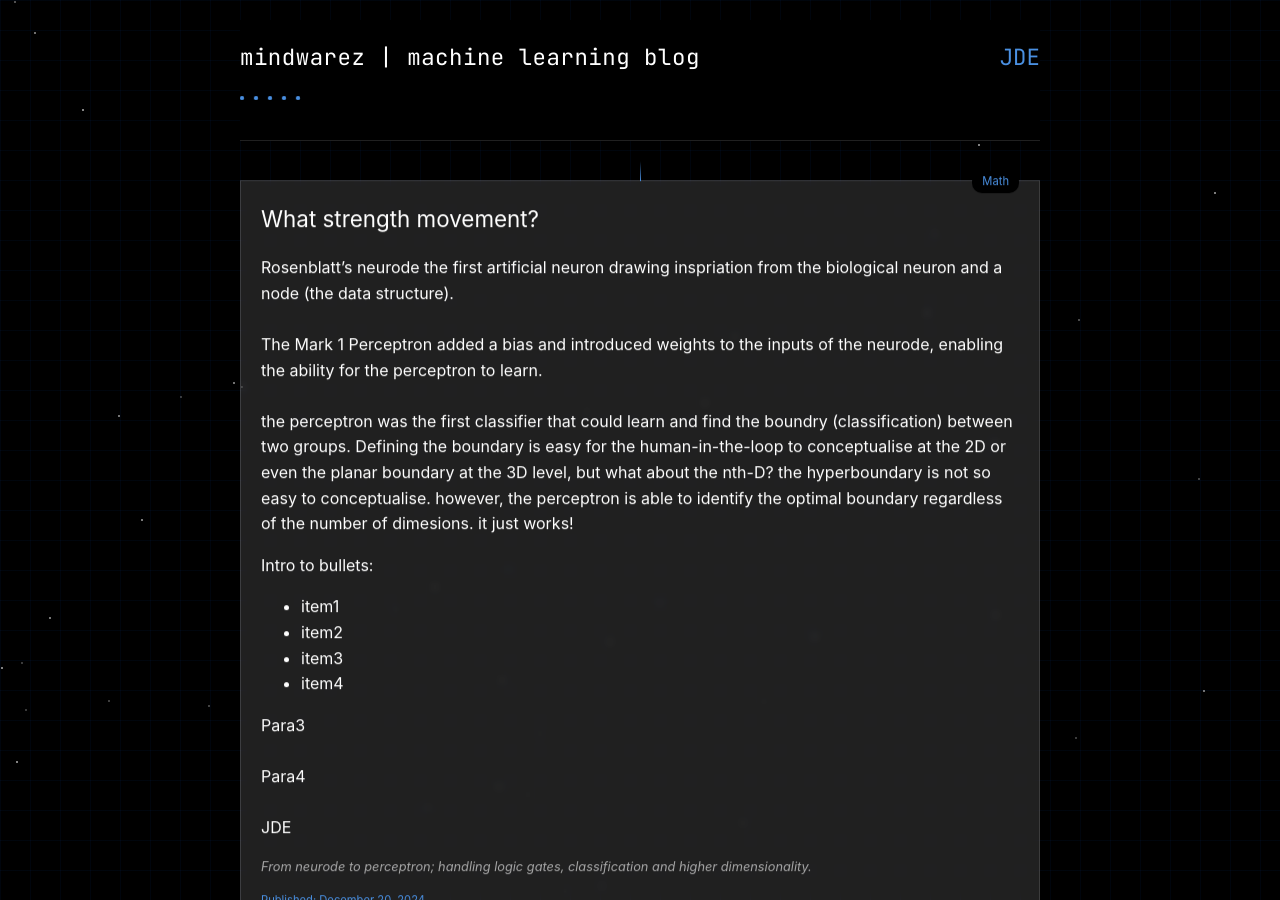
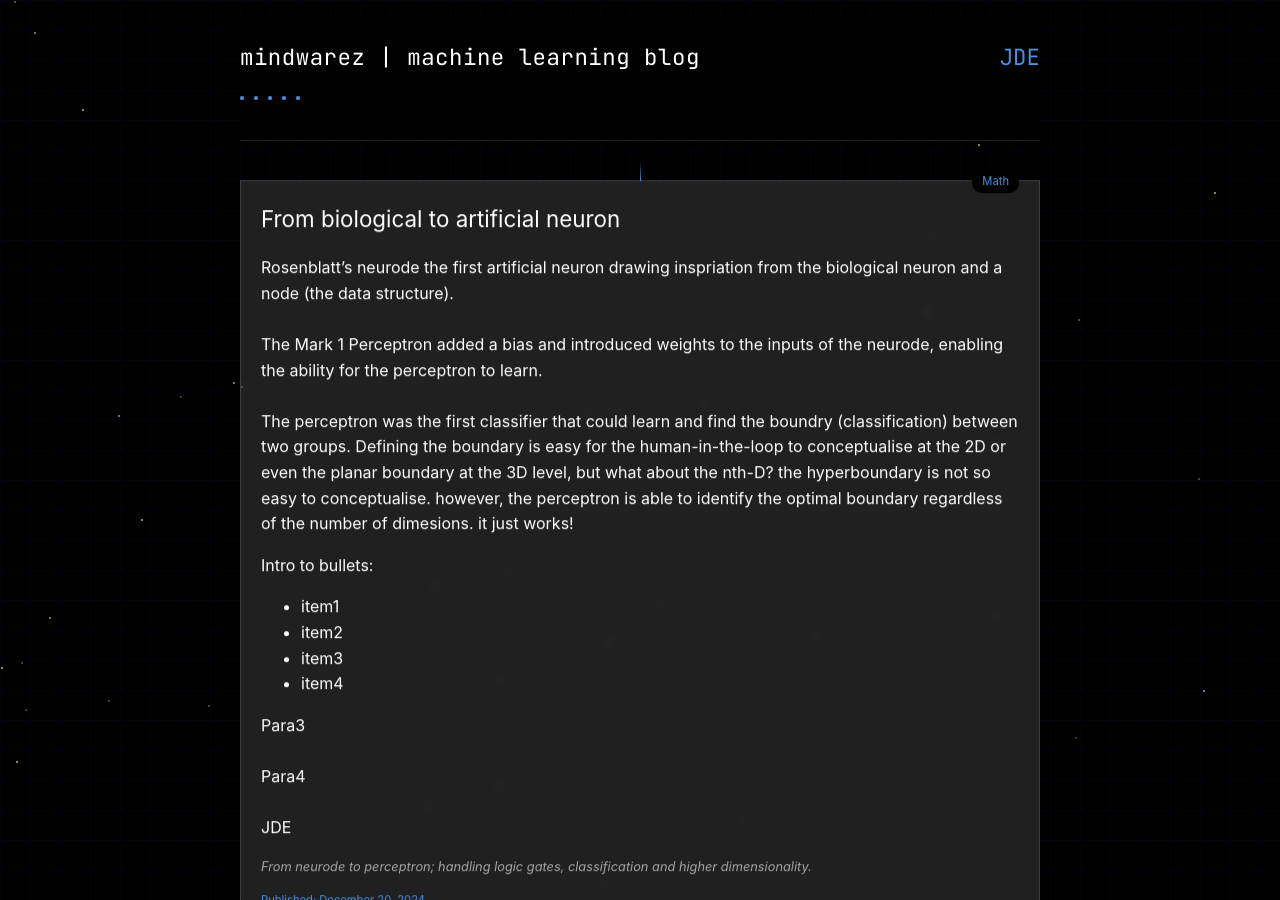
Before and after one commit to jamesbychance/mindwarez, a Jekyll site: the page built from _posts/2024-12-20-math-neurode-perceptron.md, in a window 1280 px wide and 900 px high. Built offline with Jekyll 4.4.1, drawn with Linux system fonts in a browser that asks for light colours.

Commit message:
Update 2024-12-20-math-neurode-perceptron.md

```diff
--- a/_posts/2024-12-20-math-neurode-perceptron.md
+++ b/_posts/2024-12-20-math-neurode-perceptron.md
@@ -1,13 +1,13 @@
 ---
 layout: post
-title: "What strength movement?"
+title: "From biological to artificial neuron"
 category: Math
 meta_thoughts: From neurode to perceptron; handling logic gates, classification and higher dimensionality.
 ---
 
 Rosenblatt's neurode the first artificial neuron drawing inspriation from the biological neuron and a node (the data structure).<br><br>
 The Mark 1 Perceptron added a bias and introduced weights to the inputs of the neurode, enabling the ability for the perceptron to learn. <br><br>
-the perceptron was the first classifier that could learn and find the boundry (classification) between two groups. Defining the boundary is easy for the human-in-the-loop to conceptualise at the 2D or even the planar boundary at the 3D level, but what about the nth-D? the hyperboundary is not so easy to conceptualise. however, the perceptron is able to identify the optimal boundary regardless of the number of dimesions. it just works!
+The perceptron was the first classifier that could learn and find the boundry (classification) between two groups. Defining the boundary is easy for the human-in-the-loop to conceptualise at the 2D or even the planar boundary at the 3D level, but what about the nth-D? the hyperboundary is not so easy to conceptualise. however, the perceptron is able to identify the optimal boundary regardless of the number of dimesions. it just works!
 
 Intro to bullets:<br>
 <div>
```
